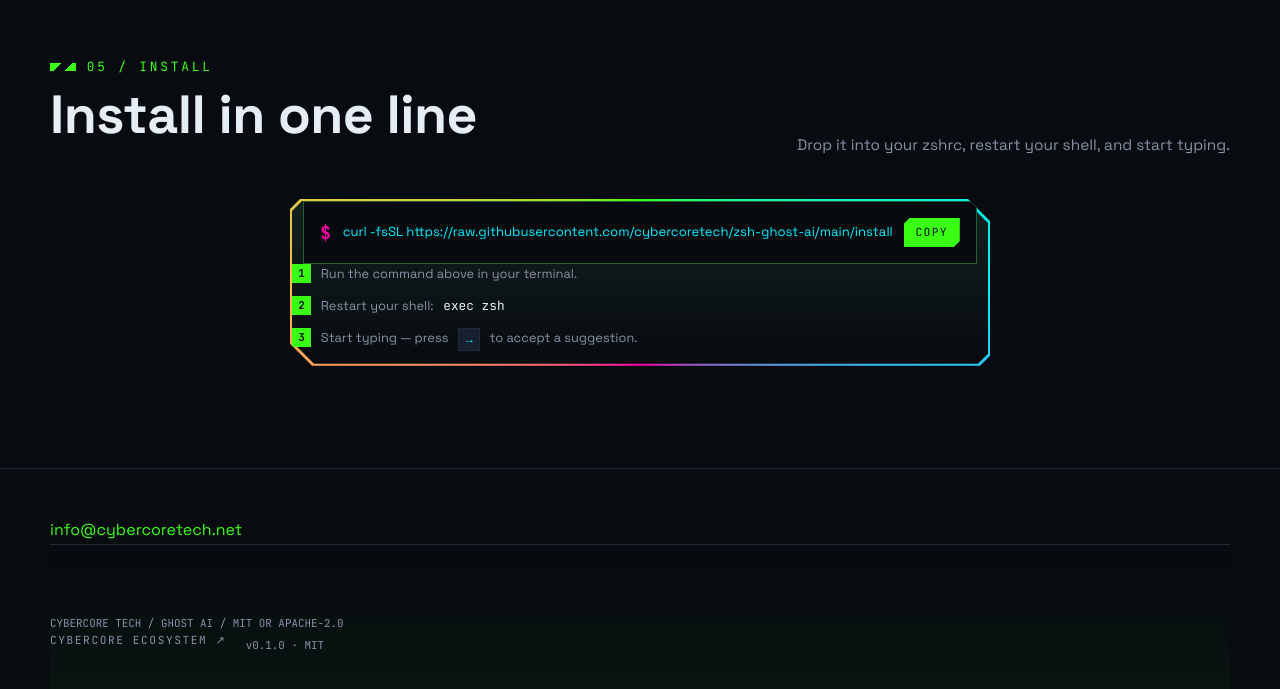
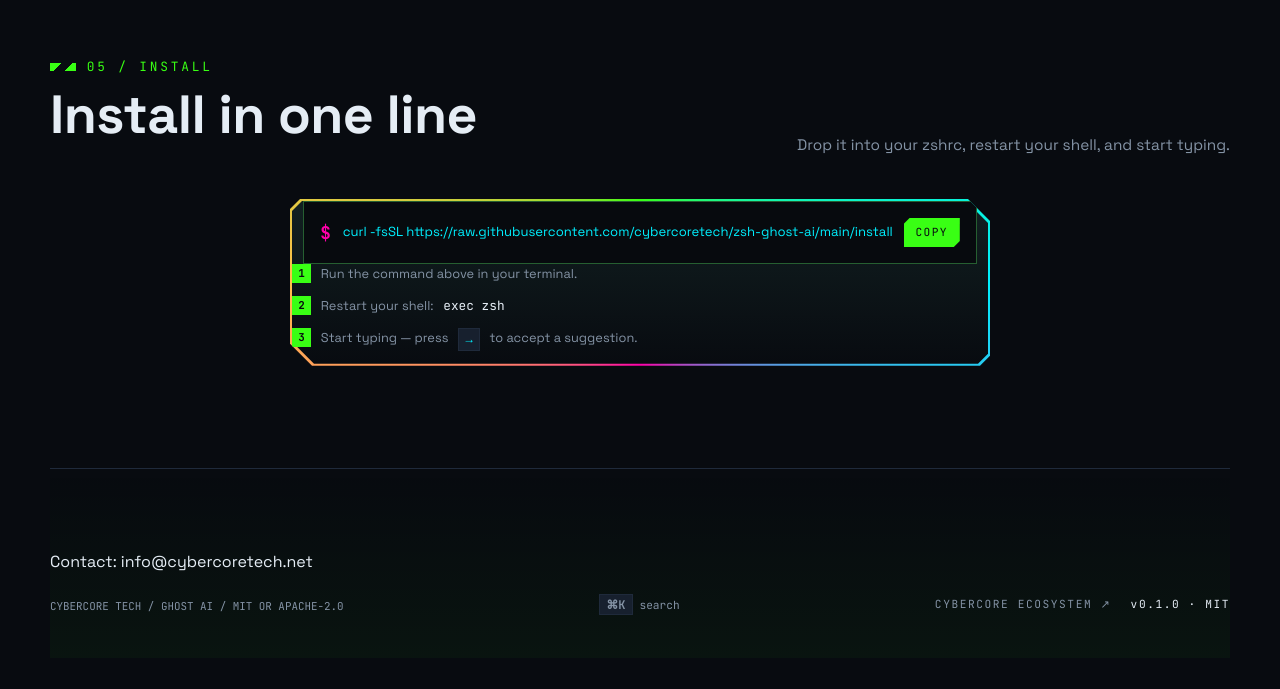
Before and after one commit to cybercoretech/zsh-ghost-ai, a plain HTML site: page docs/index.html in a window 1280 px wide. Shown: the part 3332-4021 px from the top of the page. After the commit the page ends 3990 px from the top, so only its background shows below. Drawn offline with Linux system fonts and the light colour scheme; a script that the page names is missing.

Commit message:
fix: restructure footer to match diagprint — contact inside footer with bare attribute, foot-row layout
darkstardevx [dsdx.code@cybercoretech.net]

```diff
--- a/docs/css/layout.css
+++ b/docs/css/layout.css
@@ -913,31 +913,42 @@ footer {
   background: linear-gradient(180deg, transparent, color-mix(in srgb, var(--acid) 4%, transparent));
 }
 footer .shell {
+  margin-top: 2.4rem;
+  padding-top: 1.4rem;
+  border-top: 1px solid var(--line);
+}
+.foot-row {
   display: flex;
   flex-wrap: wrap;
   align-items: center;
   justify-content: space-between;
   gap: 1.2rem;
-  margin-top: 2.4rem;
-  padding-top: 1.4rem;
-  border-top: 1px solid var(--line);
 }
-footer span {
+.brand-foot span {
   color: var(--text-secondary);
   font: 0.68rem/2 var(--hud);
 }
-footer a {
+.keys {
+  margin: 0;
+  font: 0.7rem/2 var(--hud);
+  color: var(--muted);
+}
+.keys kbd {
   color: var(--text-secondary);
-  text-decoration: none;
+  font-weight: 600;
+}
+nav.links {
+  display: flex;
+  flex-wrap: wrap;
+  gap: 1.2rem;
   font: 0.7rem/1 var(--hud);
   letter-spacing: 0.14em;
 }
-footer a:hover { color: var(--acid); }
-.links {
-  display: flex;
-  flex-wrap: wrap;
-  gap: 1.2rem;
+nav.links a {
+  color: var(--text-secondary);
+  text-decoration: none;
 }
+nav.links a:hover { color: var(--acid); }
 
 /* ---------- Legacy button classes ---------- */
 .btn {
--- a/docs/index.html
+++ b/docs/index.html
@@ -302,13 +302,19 @@
 
   </main>
 
-  <section class="contact-band"><div class="shell"><cybercore-contact repo="zsh-ghost-ai"><a href="mailto:info@cybercoretech.net">info@cybercoretech.net</a></cybercore-contact></div></section>
-
   <footer class="shell footer">
-    <span>CYBERCORE TECH / GHOST AI / MIT OR APACHE-2.0</span>
-    <div class="links">
-      <a href="https://cybercoretech.github.io/">CYBERCORE ECOSYSTEM ↗</a>
-      <span>v0.1.0 · MIT</span>
+    <cybercore-contact repo="zsh-ghost-ai" bare><p>Contact: <a href="mailto:info@cybercoretech.net">info@cybercoretech.net</a></p></cybercore-contact>
+    <div class="foot-row">
+      <div class="brand-foot">
+        <span>CYBERCORE TECH / GHOST AI / MIT OR APACHE-2.0</span>
+      </div>
+      <div class="keys">
+        <kbd>⌘K</kbd> search
+      </div>
+      <nav class="links">
+        <a href="https://cybercoretech.github.io/">CYBERCORE ECOSYSTEM ↗</a>
+        <span>v0.1.0 · MIT</span>
+      </nav>
     </div>
   </footer>
 
```
